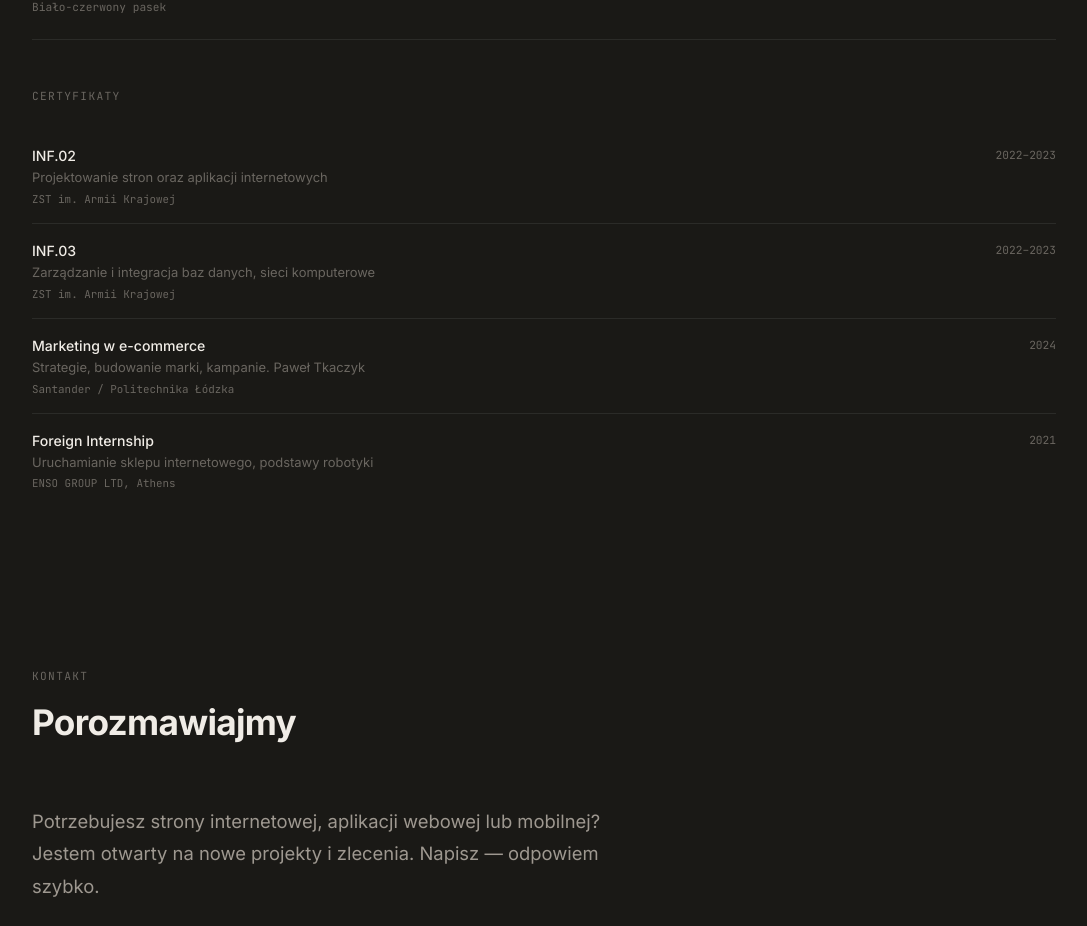
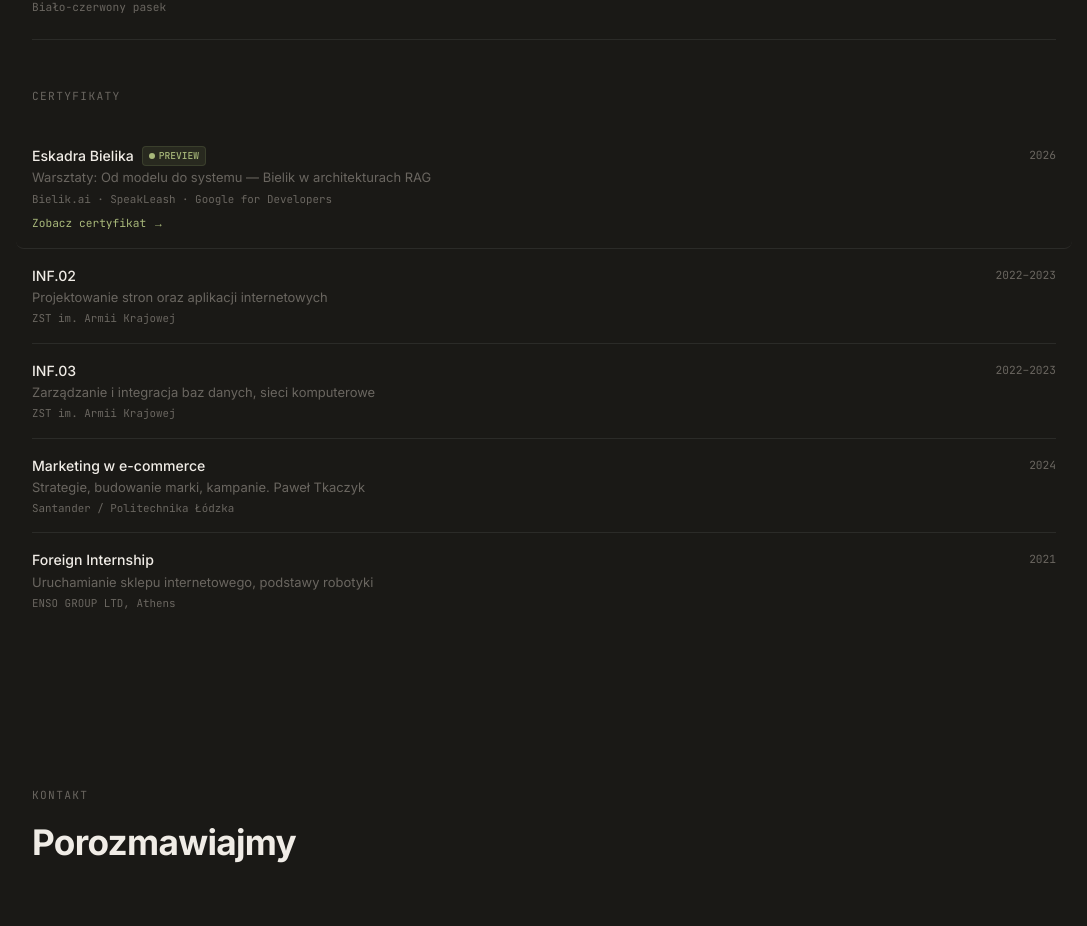
Before and after one commit to kacperous/portfolio, a Next.js app: page / in a window 1280 px wide. Shown: the part 5420-6346 px from the top of the page, without its empty margins (96-1183 px from the left). Built offline with nearby package versions, Linux system fonts and the light colour scheme.

Commit message:
feat: add CertificateModal component and implement certificate preview for certifications in Education section

```diff
--- /dev/null
+++ b/components/CertificateModal.tsx
@@ -0,0 +1,156 @@
+"use client";
+
+import React, { useEffect } from "react";
+
+interface CertificateModalProps {
+  isOpen: boolean;
+  onClose: () => void;
+  title: string;
+  issuer: string;
+  imageUrl: string;
+  pdfUrl: string;
+  lang: "pl" | "en";
+}
+
+export default function CertificateModal({
+  isOpen,
+  onClose,
+  title,
+  issuer,
+  imageUrl,
+  pdfUrl,
+  lang,
+}: CertificateModalProps) {
+  // Prevent background scroll when modal is open
+  useEffect(() => {
+    if (isOpen) {
+      document.body.style.overflow = "hidden";
+    } else {
+      document.body.style.overflow = "unset";
+    }
+    return () => {
+      document.body.style.overflow = "unset";
+    };
+  }, [isOpen]);
+
+  // Handle escape key to close
+  useEffect(() => {
+    const handleKeyDown = (e: KeyboardEvent) => {
+      if (e.key === "Escape") onClose();
+    };
+    window.addEventListener("keydown", handleKeyDown);
+    return () => window.removeEventListener("keydown", handleKeyDown);
+  }, [onClose]);
+
+  if (!isOpen) return null;
+
+  return (
+    <div
+      className="fixed inset-0 z-50 flex items-center justify-center p-4 sm:p-6"
+      style={{
+        background: "rgba(10, 9, 8, 0.85)",
+        backdropFilter: "blur(8px)",
+        WebkitBackdropFilter: "blur(8px)",
+      }}
+      onClick={onClose}
+    >
+      <div
+        className="relative w-full max-w-4xl rounded-xl overflow-hidden shadow-2xl flex flex-col transition-all duration-300 transform scale-100 opacity-100"
+        style={{
+          background: "var(--bg-2)",
+          border: "1px solid var(--border-2)",
+          maxHeight: "90vh",
+        }}
+        onClick={(e: React.MouseEvent) => e.stopPropagation()}
+      >
+        {/* Header */}
+        <div
+          className="flex items-center justify-between px-6 py-4"
+          style={{ borderBottom: "1px solid var(--border)" }}
+        >
+          <div>
+            <h3
+              className="font-bold text-base sm:text-lg"
+              style={{ color: "var(--fg)", lineHeight: 1.2 }}
+            >
+              {title}
+            </h3>
+            <p
+              className="text-xs mt-1"
+              style={{
+                fontFamily: "var(--font-jetbrains), Consolas, monospace",
+                color: "var(--accent)",
+              }}
+            >
+              {issuer}
+            </p>
+          </div>
+          <button
+            onClick={onClose}
+            className="w-8 h-8 rounded-full flex items-center justify-center text-xl transition-colors duration-150 hover:bg-white/10 hover:text-white"
+            style={{ color: "var(--fg-2)" }}
+            aria-label="Close"
+          >
+            &times;
+          </button>
+        </div>
+
+        {/* Image Container */}
+        <div
+          className="flex-1 overflow-y-auto p-4 md:p-6 flex items-center justify-center"
+          style={{ background: "rgba(0, 0, 0, 0.2)" }}
+        >
+          <img
+            src={imageUrl}
+            alt={title}
+            className="max-w-full max-h-[60vh] object-contain rounded shadow-lg border border-white/5"
+          />
+        </div>
+
+        {/* Footer Actions */}
+        <div
+          className="px-6 py-4 flex flex-wrap items-center justify-between gap-3"
+          style={{ borderTop: "1px solid var(--border)" }}
+        >
+          <div className="flex gap-3">
+            <a
+              href={pdfUrl}
+              target="_blank"
+              rel="noopener noreferrer"
+              className="px-4 py-2 rounded font-medium transition-all duration-150 text-xs flex items-center gap-1.5 hover:brightness-110 active:scale-95"
+              style={{
+                background: "var(--accent)",
+                color: "#1a1916",
+              }}
+            >
+              <span>{lang === "pl" ? "Otwórz PDF" : "Open PDF"}</span>
+              <span>&rarr;</span>
+            </a>
+            <a
+              href={pdfUrl}
+              download="Certificate_Kacper_Kleczaj_Bielik.pdf"
+              className="px-4 py-2 rounded font-medium transition-all duration-150 text-xs flex items-center gap-1.5 hover:text-white hover:border-white/20 active:scale-95"
+              style={{
+                background: "var(--bg-3)",
+                color: "var(--fg-2)",
+                border: "1px solid var(--border)",
+              }}
+            >
+              <span>{lang === "pl" ? "Pobierz" : "Download"}</span>
+            </a>
+          </div>
+          <button
+            onClick={onClose}
+            className="px-4 py-2 rounded font-medium transition-colors duration-150 text-xs hover:text-[var(--fg-2)]"
+            style={{
+              background: "transparent",
+              color: "var(--fg-3)",
+            }}
+          >
+            {lang === "pl" ? "Zamknij" : "Close"}
+          </button>
+        </div>
+      </div>
+    </div>
+  );
+}
--- a/components/Education.tsx
+++ b/components/Education.tsx
@@ -1,9 +1,22 @@
 "use client";
 
+import { useState } from "react";
 import { useLang } from "./LanguageSwitcher";
 import { i18n } from "@/lib/i18n";
+import CertificateModal from "./CertificateModal";
 
 const certifications = [
+  {
+    title: "Eskadra Bielika",
+    sub: {
+      pl: "Warsztaty: Od modelu do systemu — Bielik w architekturach RAG",
+      en: "Workshops: From model to system — Bielik in RAG architectures",
+    },
+    year: "2026",
+    issuer: "Bielik.ai · SpeakLeash · Google for Developers",
+    file: "/portfolio/bielik-cert/bielik-certificate.pdf",
+    image: "/portfolio/bielik-cert/bielik-certificate.png",
+  },
   {
     title: "INF.02",
     sub: { pl: "Projektowanie stron oraz aplikacji internetowych", en: "Web & Application Design" },
@@ -49,6 +62,12 @@ const schools = [
 export default function Education() {
   const { lang } = useLang();
   const t = i18n[lang].education;
+  const [selectedCert, setSelectedCert] = useState<{
+    title: string;
+    issuer: string;
+    imageUrl: string;
+    pdfUrl: string;
+  } | null>(null);
 
   return (
     <section id="education" className="px-6 py-20">
@@ -99,18 +118,98 @@ export default function Education() {
             const title = typeof c.title === "string" ? c.title : c.title[lang];
             const sub = c.sub[lang];
             return (
-              <div key={i} className="py-4 flex flex-wrap gap-4 items-start"
-                style={{ borderBottom: i < certifications.length - 1 ? "1px solid var(--border)" : "none" }}>
+              <div
+                key={i}
+                className={`py-4 flex flex-wrap gap-4 items-start transition-all duration-150 ${
+                  c.file ? "group cursor-pointer hover:bg-white/[0.01] -mx-4 px-4 rounded-lg" : ""
+                }`}
+                style={{ borderBottom: i < certifications.length - 1 ? "1px solid var(--border)" : "none" }}
+                onClick={
+                  c.file
+                    ? () =>
+                        setSelectedCert({
+                          title,
+                          issuer: c.issuer,
+                          imageUrl: c.image!,
+                          pdfUrl: c.file!,
+                        })
+                    : undefined
+                }
+              >
                 <div className="flex-1 min-w-48">
-                  <div className="font-medium mb-0.5" style={{ color: "var(--fg)", fontSize: "0.88rem" }}>{title}</div>
+                  <div
+                    className="font-medium mb-0.5 transition-colors duration-150 group-hover:text-white flex items-center gap-2 flex-wrap"
+                    style={{ color: "var(--fg)", fontSize: "0.88rem" }}
+                  >
+                    <span>{title}</span>
+                    {c.file && (
+                      <span
+                        className="inline-flex items-center gap-1 px-1.5 py-0.5 rounded text-[0.6rem] font-medium"
+                        style={{
+                          background: "var(--accent-dim)",
+                          color: "var(--accent)",
+                          border: "1px solid rgba(168,184,122,0.15)",
+                          fontFamily: "var(--font-jetbrains), Consolas, monospace",
+                        }}
+                      >
+                        <span
+                          className="w-1.5 h-1.5 rounded-full"
+                          style={{ background: "var(--accent)" }}
+                        />
+                        PREVIEW
+                      </span>
+                    )}
+                  </div>
                   <div style={{ fontSize: "0.81rem", color: "var(--fg-3)" }}>{sub}</div>
-                  <div style={{ fontFamily: "var(--font-jetbrains), Consolas, monospace", fontSize: "0.68rem", color: "var(--fg-3)", marginTop: 3 }}>{c.issuer}</div>
+                  <div
+                    style={{
+                      fontFamily: "var(--font-jetbrains), Consolas, monospace",
+                      fontSize: "0.68rem",
+                      color: "var(--fg-3)",
+                      marginTop: 3,
+                    }}
+                  >
+                    {c.issuer}
+                  </div>
+                  {c.file && (
+                    <div
+                      className="mt-2 text-[0.7rem] flex items-center gap-1 transition-colors duration-150 text-accent group-hover:text-white"
+                      style={{
+                        fontFamily: "var(--font-jetbrains), Consolas, monospace",
+                        color: "var(--accent)",
+                      }}
+                    >
+                      {lang === "pl" ? "Zobacz certyfikat" : "View certificate"} &rarr;
+                    </div>
+                  )}
                 </div>
-                <span style={{ fontFamily: "var(--font-jetbrains), Consolas, monospace", fontSize: "0.7rem", color: "var(--fg-3)", flexShrink: 0, paddingTop: 2 }}>{c.year}</span>
+                <span
+                  style={{
+                    fontFamily: "var(--font-jetbrains), Consolas, monospace",
+                    fontSize: "0.7rem",
+                    color: "var(--fg-3)",
+                    flexShrink: 0,
+                    paddingTop: 2,
+                  }}
+                >
+                  {c.year}
+                </span>
               </div>
             );
           })}
         </div>
+
+        {selectedCert && (
+          <CertificateModal
+            isOpen={!!selectedCert}
+            onClose={() => setSelectedCert(null)}
+            title={selectedCert.title}
+            issuer={selectedCert.issuer}
+            imageUrl={selectedCert.imageUrl}
+            pdfUrl={selectedCert.pdfUrl}
+            lang={lang}
+          />
+        )}
       </div>
     </section>
   );
```
Also changed, not shown: public/bielik-cert/bielik-certificate.png (added).
